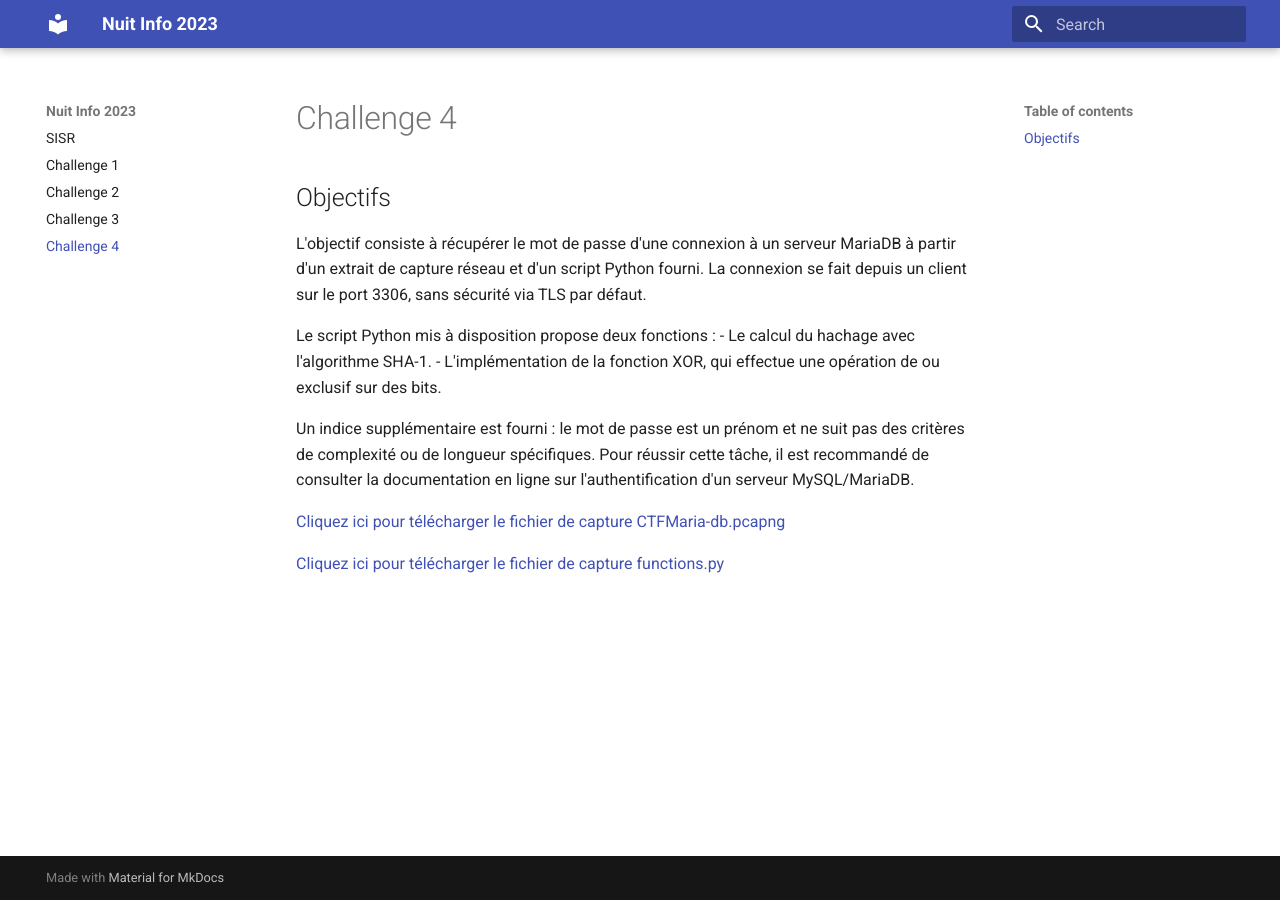
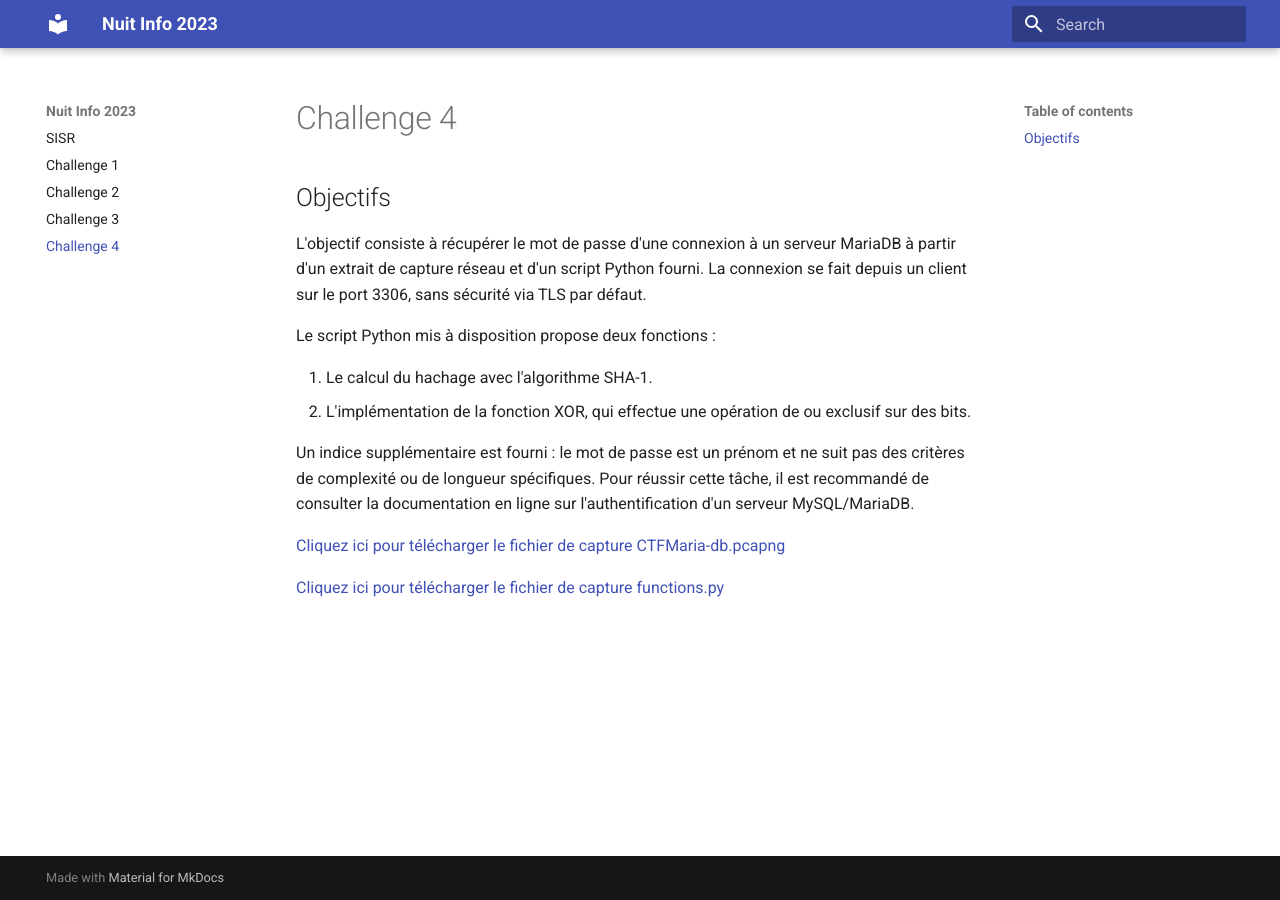
Before and after one commit to SIOFulbert/NuitInfo2023, an MkDocs documentation site: the page built from docs/challenge4.md, in a window 1280 px wide. Built offline with MkDocs 1.6.1 and Material for MkDocs 9.7.7, drawn with Linux system fonts in a browser that asks for light colours; part of the change alters nothing that is shown.

```diff
--- a/docs/challenge4.md
+++ b/docs/challenge4.md
@@ -5,8 +5,9 @@
 L'objectif consiste à récupérer le mot de passe d'une connexion à un serveur MariaDB à partir d'un extrait de capture réseau et d'un script Python fourni. La connexion se fait depuis un client sur le port 3306, sans sécurité via TLS par défaut.
 
 Le script Python mis à disposition propose deux fonctions :
-- Le calcul du hachage avec l'algorithme SHA-1.
-- L'implémentation de la fonction XOR, qui effectue une opération de ou exclusif sur des bits.
+
+1. Le calcul du hachage avec l'algorithme SHA-1.
+2. L'implémentation de la fonction XOR, qui effectue une opération de ou exclusif sur des bits.
 
 Un indice supplémentaire est fourni : le mot de passe est un prénom et ne suit pas des critères de complexité ou de longueur spécifiques. Pour réussir cette tâche, il est recommandé de consulter la documentation en ligne sur l'authentification d'un serveur MySQL/MariaDB.
 
```
